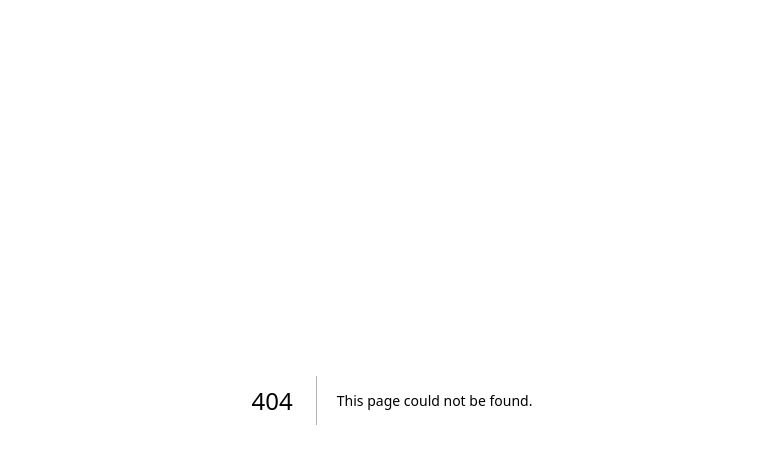
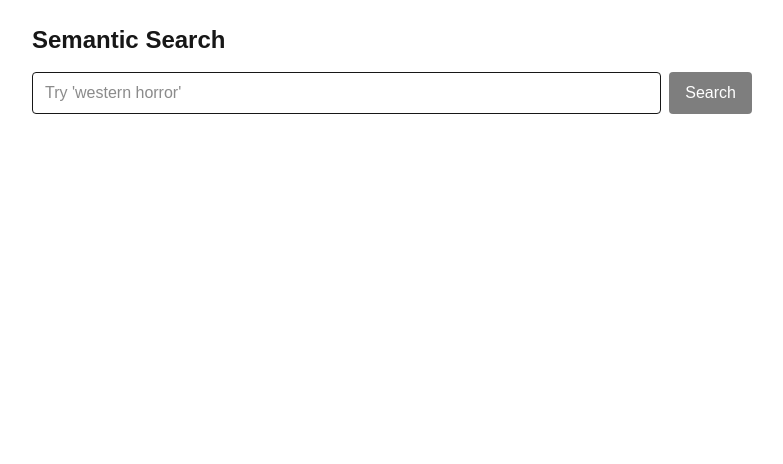
Before and after one commit to donnchadh00/explainable-book-recs, a Next.js app in the folder frontend/: page /search in a window 1280 px wide. Before the commit this address had no page. Shown: the top 464 px of the page, without its empty margins (248-1031 px from the left). Built offline with nearby package versions, Linux system fonts and the light colour scheme.

Commit message:
feat(web): add minimal semantic search page with query box and results list

```diff
--- a/frontend/src/app/page.tsx
+++ b/frontend/src/app/page.tsx
@@ -29,6 +29,11 @@ export default function Home() {
         <p className="mt-4">
           <Link href="/recs" className="underline">Go to Recommendations</Link>
         </p>
+
+        <h1 className="text-2xl font-semibold mb-4">Recs Playground</h1>
+        <ul className="list-disc ml-6">
+          <li><Link href="/search" className="underline">Semantic Search</Link></li>
+        </ul>
 
         <div className="flex gap-4 items-center flex-col sm:flex-row">
           <a
--- /dev/null
+++ b/frontend/src/app/search/page.tsx
@@ -0,0 +1,38 @@
+'use client'
+import { useState } from 'react'
+
+export default function SemanticSearchPage() {
+    const [q, setQ] = useState('')
+    const [results, setResults] = useState<any[] | null>(null)
+    const [loading, setLoading] = useState(false)
+
+    async function run() {
+        setLoading(true)
+        setResults(null)
+        const url = `${process.env.NEXT_PUBLIC_API_URL || 'http://localhost:8000'}/search/semantic?q=${encodeURIComponent(q)}`
+        const res = await fetch(url)
+        const data = await res.json()
+        setResults(data.results)
+        setLoading(false)
+    }
+
+    return (
+        <div className="max-w-3xl mx-auto p-6 space-y-4">
+            <h1 className="text-2xl font-semibold">Semantic Search</h1>
+            <div className="flex gap-2">
+                <input className="border rounded px-3 py-2 w-full" value={q} onChange={e=>setQ(e.target.value)} placeholder="Try 'western horror'"/>
+                <button onClick={run} className="px-4 py-2 rounded bg-black text-white disabled:opacity-50" disabled={!q || loading}>{loading? 'Searching…' : 'Search'}</button>
+            </div>
+            {results && (
+                <ul className="divide-y border rounded">
+                    {results.map((r) => (
+                        <li key={r.id} className="p-3">
+                            <div className="font-medium">{r.title}{r.subtitle ? `: ${r.subtitle}` : ''}</div>
+                            <div className="text-sm opacity-70">Cosine ~ {r.cosine?.toFixed(3)}</div>
+                        </li>
+                    ))}
+                </ul>
+            )}
+        </div>
+    )
+}
```
